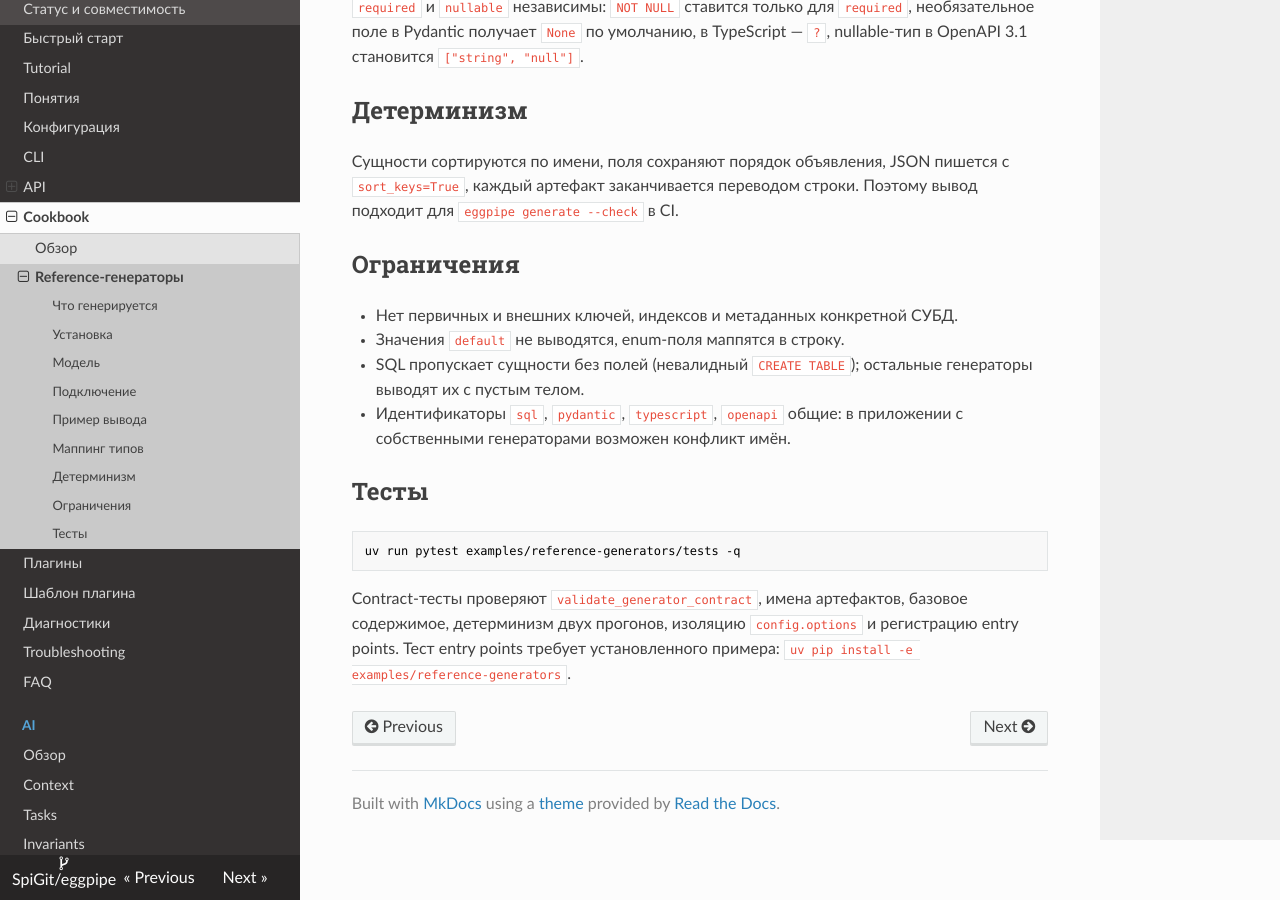
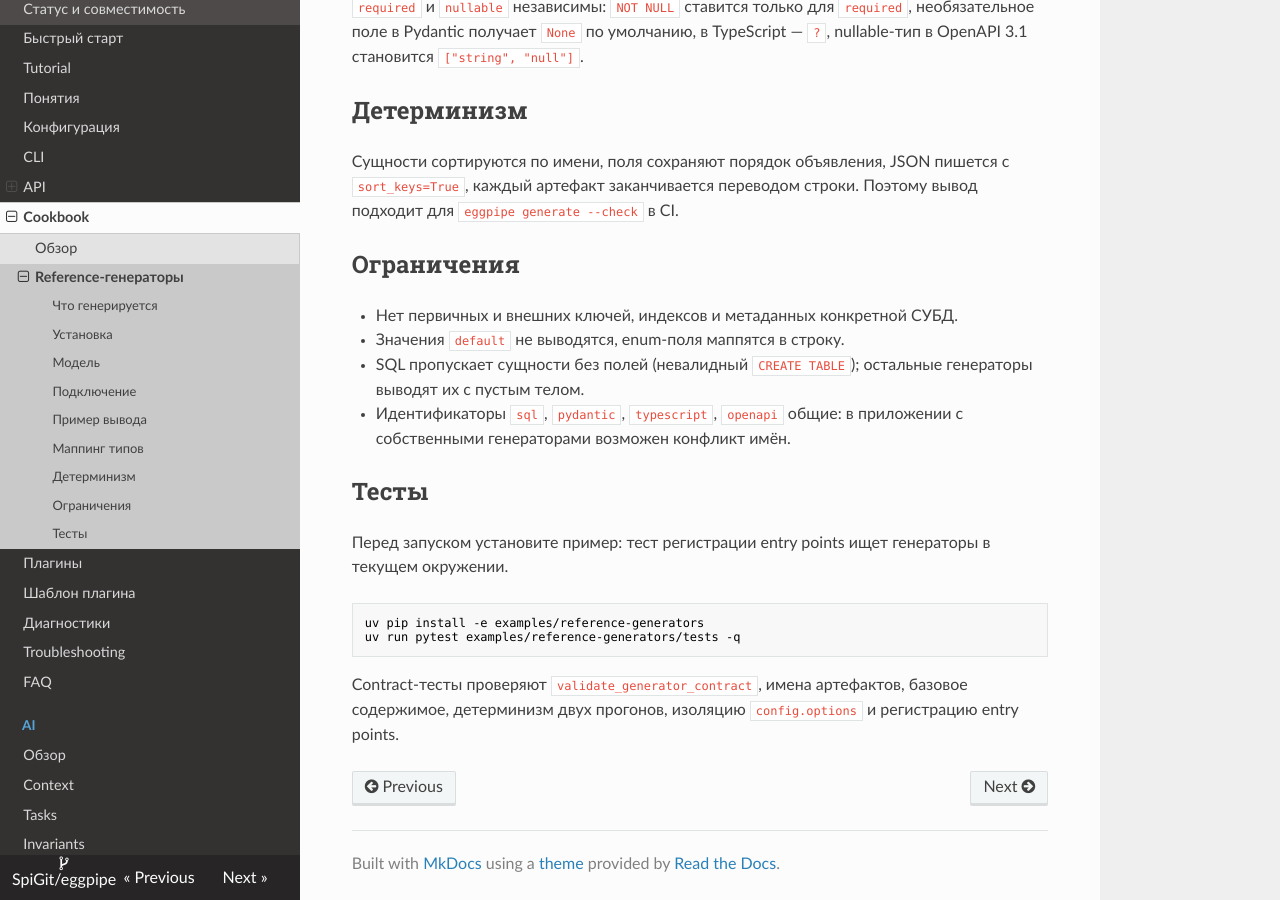
Before and after one commit to SpiGit/eggpipe, an MkDocs documentation site: the page built from docs/user/cookbook/reference-generators.md, in a window 1280 px wide and 900 px high, scrolled down 3200 px. Built offline with MkDocs 1.6.1, drawn with Linux system fonts in a browser that asks for light colours; nearby versions of some CDN libraries.

Commit message:
test: isolate entry point mocks and clarify plugin discovery docs
B-037: move entry_points patching into tests/helpers.py with group filtering,
replace inline mocks in test_cli.py and test_plugin_loader.py, filter reference
example issues by generator id, and install the example before its tests.

B-036: document gen list --all in troubleshooting and state that the hint
appears only when no generator loads.

````diff
--- a/docs/user/cookbook/reference-generators.md
+++ b/docs/user/cookbook/reference-generators.md
@@ -175,11 +175,14 @@ nullable-тип в OpenAPI 3.1 становится `["string", "null"]`.
 
 ## Тесты
 
+Перед запуском установите пример: тест регистрации entry points ищет генераторы
+в текущем окружении.
+
 ```bash
+uv pip install -e examples/reference-generators
 uv run pytest examples/reference-generators/tests -q
 ```
 
 Contract-тесты проверяют `validate_generator_contract`, имена артефактов, базовое
 содержимое, детерминизм двух прогонов, изоляцию `config.options` и регистрацию entry
-points. Тест entry points требует установленного примера:
-`uv pip install -e examples/reference-generators`.
+points.
````
Also changed, not shown: CHANGELOG.md (+2 -2 lines), docs/user/troubleshooting.md (+3 -0 lines), 4 other files.
